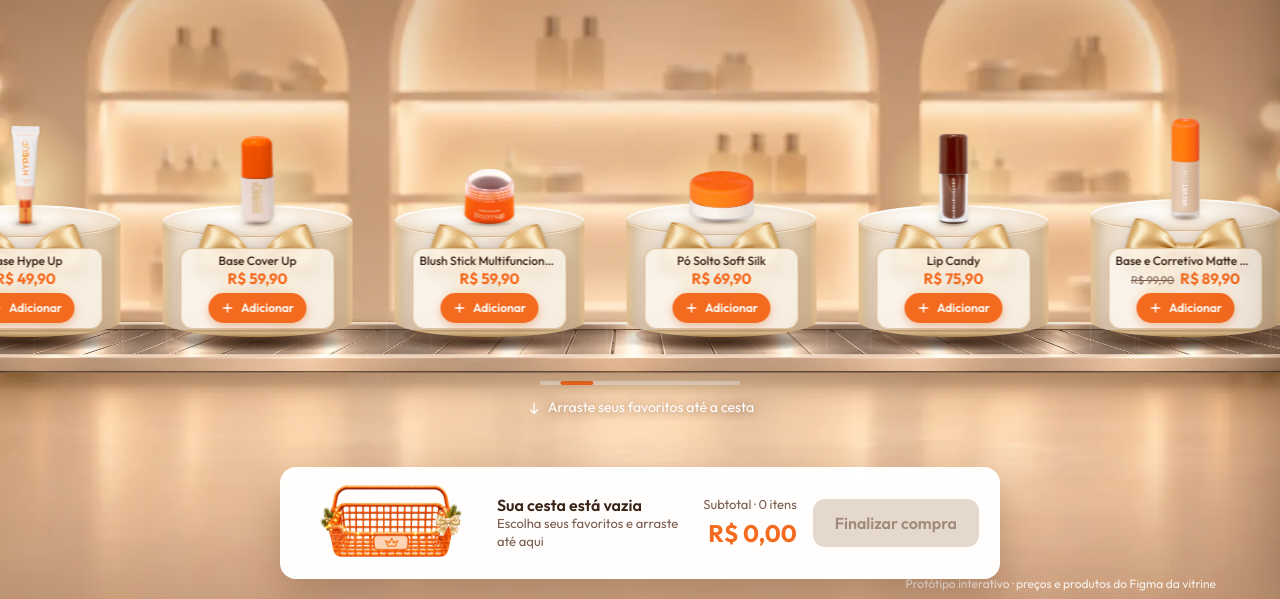
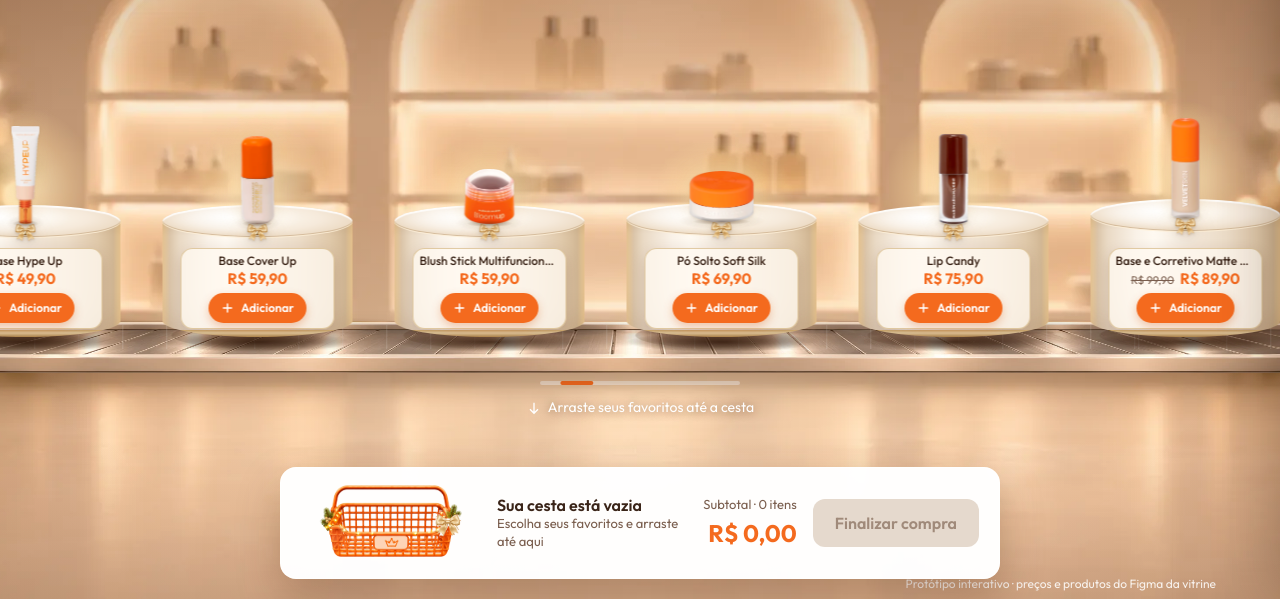
Before and after one commit to terrysonuidesign/vitrine-interativa-marimaria, a plain HTML site: page index.html in a window 1280 px wide. Shown: the part 201-800 px from the top of the page. Drawn offline with Linux system fonts and the light colour scheme.

Commit message:
adiciona vitrine interativa Mari Maria.
V3

```diff
--- a/index.html
+++ b/index.html
@@ -53,7 +53,7 @@ button{font:inherit;color:inherit;cursor:pointer}
 .ped{--bow:.52;--bowS:.64}
 .ped::before{content:"";position:absolute;z-index:0;left:50%;bottom:calc(100% - var(--pw)*.12);width:calc(var(--pw)*1.05);height:calc(var(--ih) + var(--pw)*.45);transform:translateX(-50%);border-radius:50% 50% 45% 45%;background:radial-gradient(ellipse 50% 60% at 50% 78%,rgba(255,236,190,.8) 0%,rgba(255,220,160,.32) 45%,rgba(255,214,150,0) 72%);pointer-events:none;transition:opacity .35s}
 .item:hover .ped::before{opacity:1.0}
-.ped .body::after{content:"";position:absolute;z-index:2;left:50%;top:calc(var(--pw)*.1);width:calc(var(--pw)*var(--bowS));aspect-ratio:420/354;transform:translateX(-50%);background:url(assets/natal/bow-bell.webp) center/contain no-repeat;filter:drop-shadow(0 1px 1px rgba(70,40,15,.2)) drop-shadow(0 2px 4px rgba(70,40,15,.14)) drop-shadow(0 6px 12px rgba(70,40,15,.11)) drop-shadow(0 14px 22px rgba(70,40,15,.07))}
+.ped .body::after{content:"";position:absolute;z-index:2;left:50%;top:calc(var(--pw)*.1);width:min(calc(var(--pw)*var(--bowS)),calc((var(--hmin,var(--h)) - 96px - var(--pw)*.1) * 1.186));aspect-ratio:420/354;transform:translateX(-50%);background:url(assets/natal/bow-bell.webp) center/contain no-repeat;filter:drop-shadow(0 1px 1px rgba(70,40,15,.2)) drop-shadow(0 2px 4px rgba(70,40,15,.14)) drop-shadow(0 6px 12px rgba(70,40,15,.11)) drop-shadow(0 14px 22px rgba(70,40,15,.07))}
 .ped .lid{position:absolute;left:0;right:0;top:0;height:calc(var(--pw)*.17);border-radius:50%;z-index:1;background:radial-gradient(ellipse 38% 55% at 36% 38%,rgba(255,255,255,.95) 0%,rgba(255,255,255,0) 100%),radial-gradient(ellipse at 50% 42%,#FFFBF3 0%,#F6EADB 48%,#EAD7BE 80%,#D8BB8C 93%,#B88E50 100%);box-shadow:inset 0 -1px 0 rgba(170,130,80,.35),inset 0 2px 1px rgba(255,255,255,.85),0 1px 0 rgba(255,240,215,.8)}
 
 
@@ -257,6 +257,7 @@ button{font:inherit;color:inherit;cursor:pointer}
  .m-body h2{font-size:24px}
  .sw{height:36px;min-width:36px}
  .ped{--bow:.42;--bowS:.52}
+ .ped .body::after{width:calc(var(--pw)*var(--bowS))}
  .drawer{top:auto;left:0;width:100%;height:min(78dvh,640px);border-radius:24px 24px 0 0;transform:translateY(104%)}
  .drawer.on{transform:none}
  .handle{display:block;width:44px;height:5px;border-radius:3px;background:#D9C6B1;margin:10px auto 0}
@@ -390,6 +391,7 @@ function build(){
   while(needH()>room&&scale>minSc)scale-=.004;
   while(needH()>room&&Math.max(...peds)>136)peds=peds.map(h=>Math.max(132,h-2));
   window.__fit={scale,peds:peds.slice(),room};
+  itemsEl.style.setProperty('--hmin',Math.min(...peds)+'px');
   fitPeds=peds;
   const need=Math.ceil((innerWidth+2*S)/(N*S));copies=Math.max(2,need);total=N*S*copies;
   let html='';
```
